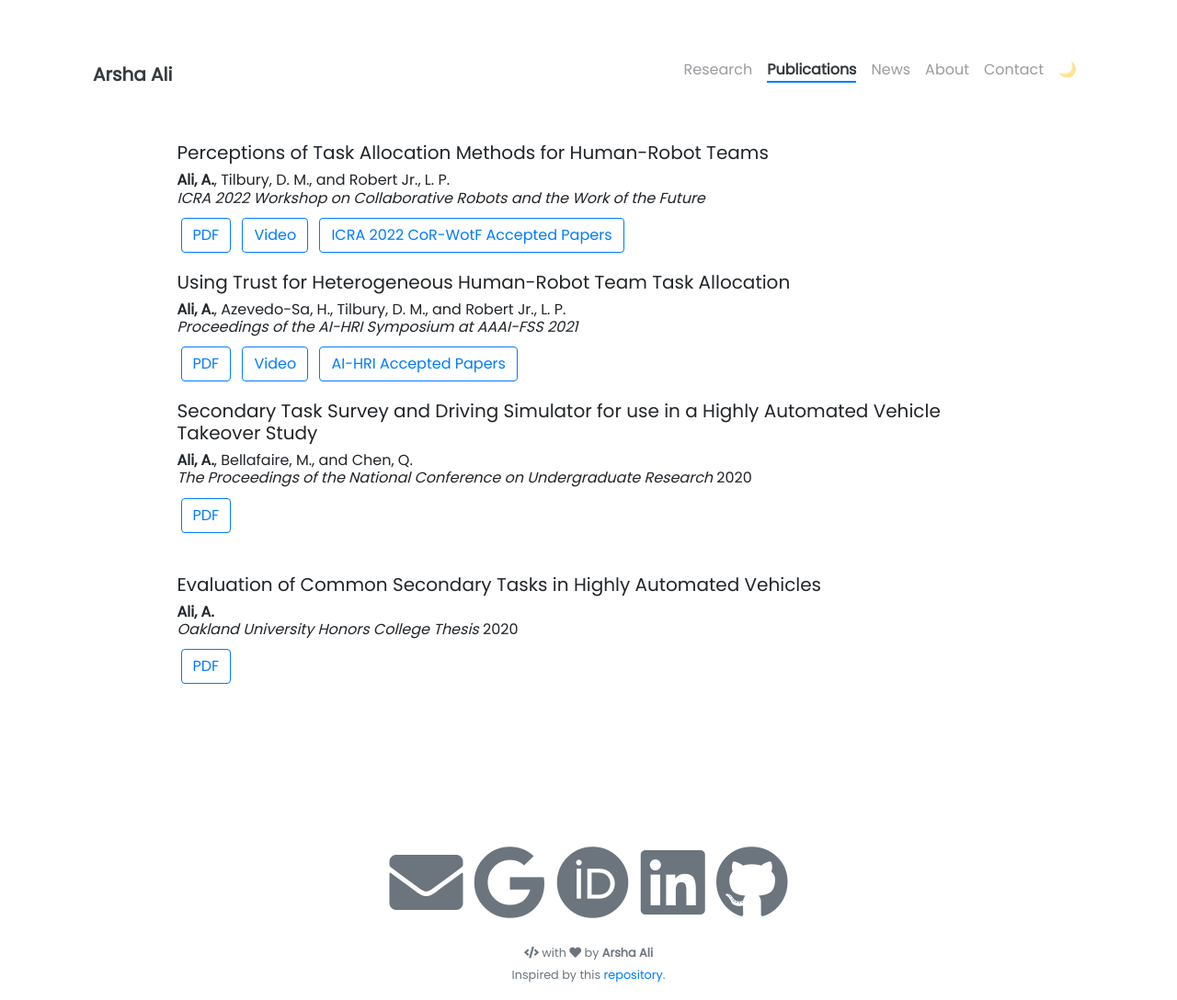
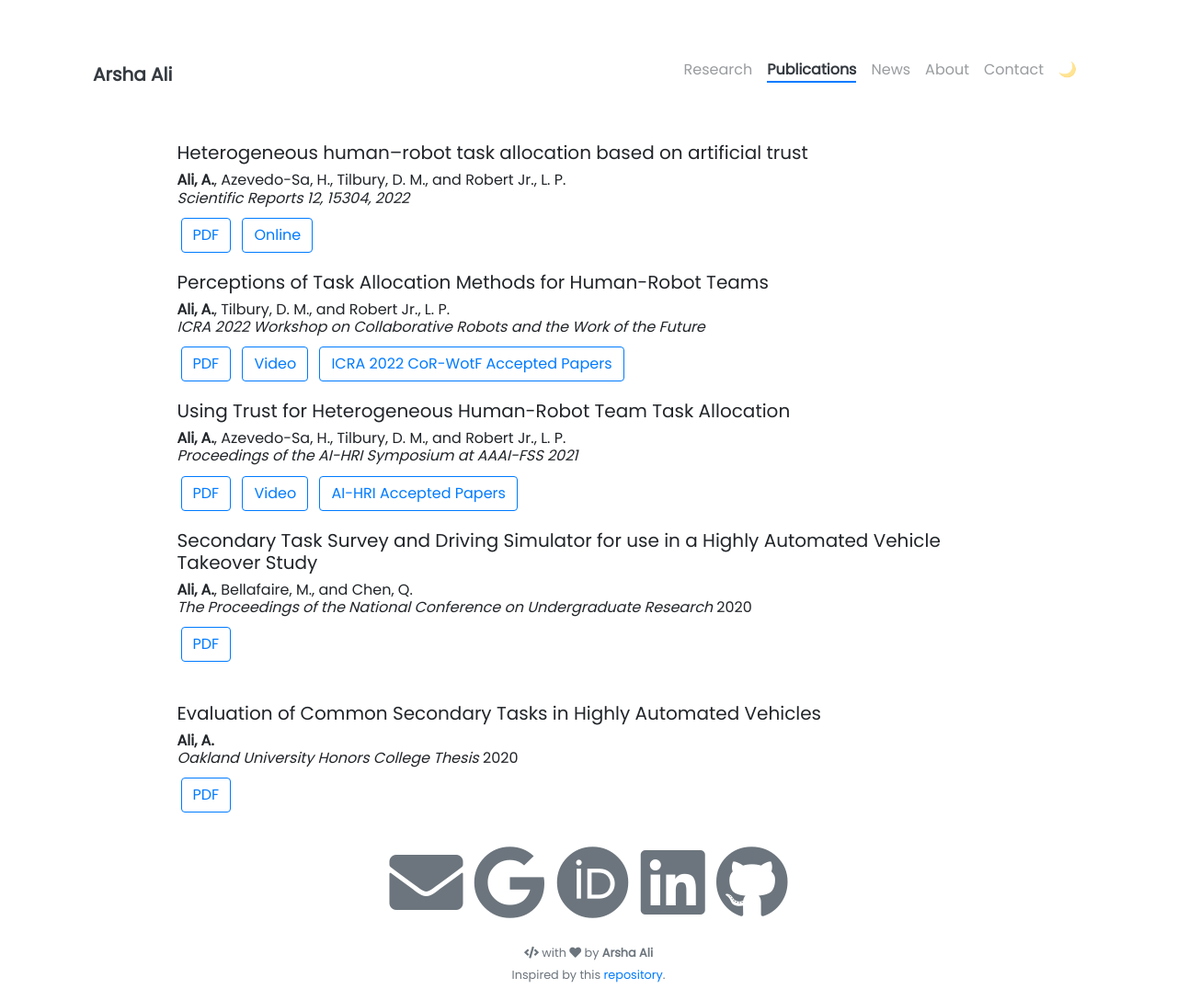
Before and after one commit to arshaali/arshaali.github.io, a Jekyll site: the page built from pages/publications.html, in a window 1280 px wide and 1088 px high. Shown: the whole window at 92% size. Built offline with Jekyll 4.4.1, drawn with Linux system fonts in a browser that asks for light colours; nearby versions of some CDN libraries.

Commit message:
Update publications.html

```diff
--- a/pages/publications.html
+++ b/pages/publications.html
@@ -27,6 +27,18 @@ a:hover, a:active {
 
 </head>
 <body>
+
+<h5>
+  Heterogeneous human–robot task allocation based on artificial trust
+</h5>
+<h6>
+  <b>Ali, A.</b>, Azevedo-Sa, H., Tilbury, D. M., and  Robert Jr., L. P.
+  <br><i>Scientific Reports 12, 15304, 2022</i>
+</h6>
+<p>
+  {% include elements/button.html link="https://www.nature.com/articles/s41598-022-19140-5.pdf" text="PDF" %}
+  {% include elements/button.html link="https://doi.org/10.1038/s41598-022-19140-5" text="Online" %}
+</p>
 
 <h5>
   Perceptions of Task Allocation Methods for Human-Robot Teams
```
